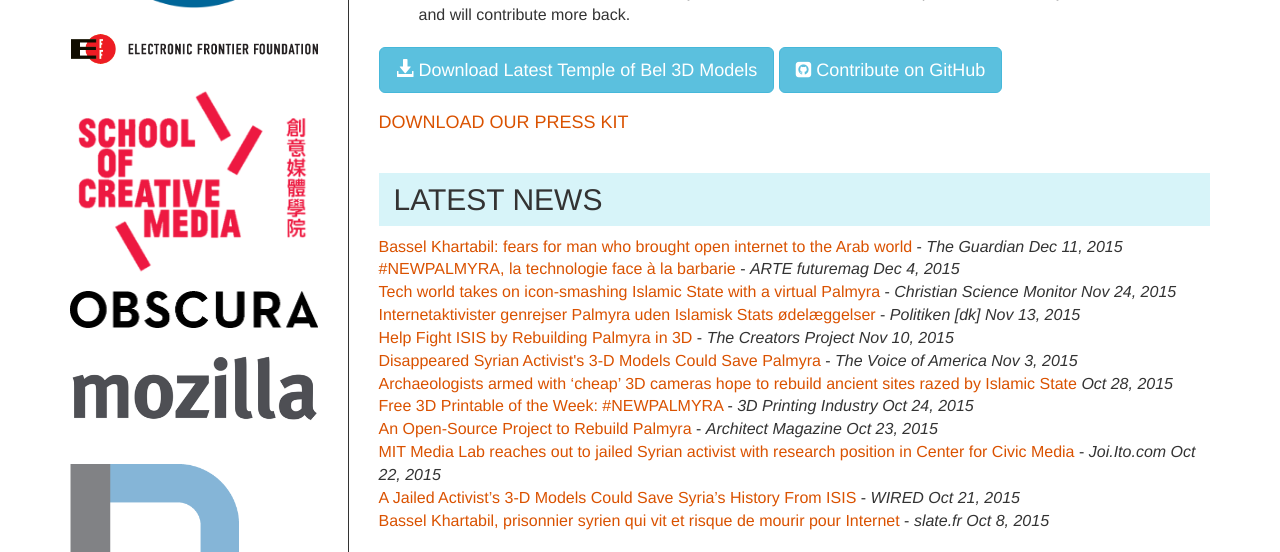
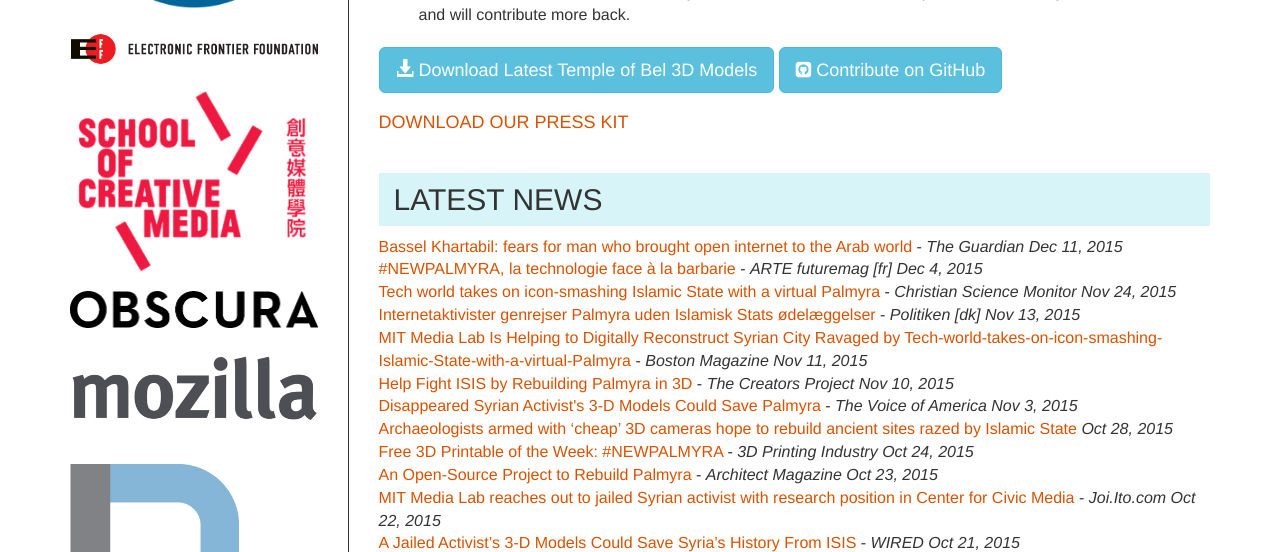
Before and after one commit to YasserMustafa/newpalmyra.org, a Jekyll site: the page built from index.html, in a window 1280 px wide and 1400 px high, scrolled down 1359 px. Shown: the top 552 px of the window. Built offline with Jekyll 4.4.1, drawn with Linux system fonts in a browser that asks for light colours; nearby versions of some CDN libraries; some of the changed text lies outside the part shown; grey boxes are pictures that could not be loaded.

Commit message:
added new slider image, and new articles

```diff
--- a/_includes/featured-project-slider.html
+++ b/_includes/featured-project-slider.html
@@ -44,6 +44,13 @@
                 <li>
                   <div class="views-field views-field-field-project-images">
                     <div class="field-content">
+                      <img typeof="foaf:Image" src="/sites/default/files/images/featured_project_slider/secondlife.jpg" width="1024" height="700" />
+                    </div>
+                  </div>
+                </li>
+                <li>
+                  <div class="views-field views-field-field-project-images">
+                    <div class="field-content">
                       <img typeof="foaf:Image" src="/sites/default/files/images/featured_project_slider/bel-5_0.jpg?itok=sW2GqLPF" width="1024" height="700" />
                     </div>
                   </div>
--- a/_includes/news.html
+++ b/_includes/news.html
@@ -13,7 +13,9 @@
                   <div class="views-field views-field-title">
                     <span class="field-content">
                       <a href="http://www.theguardian.com/technology/2015/dec/11/bassel-khartabil-fears-for-man-who-brought-open-internet-to-the-arab-world">Bassel Khartabil: fears for man who brought open internet to the Arab world</a>
-                      - <em>The Guardian</em> <em>Dec 11, 2015</em>
+                      -
+                      <em>The Guardian</em>
+                      <em>Dec 11, 2015</em>
                     </span>
                   </div>
                 </li>
@@ -53,6 +57,17 @@
                   </div>
                 </li>
 
+				<li class="views-row views-row-1 views-row-odd views-row-first">
+                  <div class="views-field views-field-title">
+                    <span class="field-content">
+                      <a href="http://www.bostonmagazine.com/arts-entertainment/blog/2015/11/10/mit-media-lab-new-palmyra-project/">MIT Media Lab Is Helping to Digitally Reconstruct Syrian City Ravaged by Tech-world-takes-on-icon-smashing-Islamic-State-with-a-virtual-Palmyra</a>
+                      -
+                      <em>Boston Magazine</em>
+                      <em>Nov 11, 2015</em>
+                    </span>
+                  </div>
+                </li>
+
                 <li class="views-row views-row-1 views-row-odd views-row-first">
                   <div class="views-field views-field-title">
                     <span class="field-content">
@@ -63,6 +78,7 @@
                     </span>
                   </div>
                 </li>
+
                 <li class="views-row views-row-1 views-row-odd views-row-first">
                   <div class="views-field views-field-title">
                     <span class="field-content">
@@ -75,6 +91,7 @@
                     </span>
                   </div>
                 </li>
+
                 <li class="views-row views-row-2 views-row-even">
                   <div class="views-field views-field-title">
                     <span class="field-content">
@@ -85,6 +102,7 @@
                     </span>
                   </div>
                 </li>
+
                 <li class="views-row views-row-4 views-row-even">
                   <div class="views-field views-field-title">
                     <span class="field-content">
@@ -95,6 +113,7 @@
                     </span>
                   </div>
                 </li>
+
                 <li class="views-row views-row-5 views-row-odd">
                   <div class="views-field views-field-title">
                     <span class="field-content">
@@ -105,6 +124,7 @@
                     </span>
                   </div>
                 </li>
+
                 <li class="views-row views-row-6 views-row-even">
                   <div class="views-field views-field-title">
                     <span class="field-content">
@@ -117,6 +137,7 @@
                     </span>
                   </div>
                 </li>
+
                 <li class="views-row views-row-7 views-row-odd">
                   <div class="views-field views-field-title">
                     <span class="field-content">
@@ -129,6 +150,7 @@
                     </span>
                   </div>
                 </li>
+
                 <li class="views-row views-row-8 views-row-even views-row-last">
                   <div class="views-field views-field-title">
                     <span class="field-content">
@@ -136,12 +158,16 @@
                         Bassel Khartabil, prisonnier syrien qui vit et risque de mourir pour Internet
                       </a>
                       -
-                      <em>slate.fr</em>
+                      <em>slate.fr [fr]</em>
                       <em>Oct 8, 2015</em>
                     </span>
                   </div>
                 </li>
+
               </ul>
+              <iframe src="https://player.vimeo.com/video/146124282" width="832" height="468" frameborder="0" webkitallowfullscreen mozallowfullscreen allowfullscreen></iframe>
+				<p><a href="https://vimeo.com/146124282">Barry Threw at ProtoCultural Paris 2015 - New Palmyra</a>.</p>
+
               <iframe width="832" height="468" src="https://www.youtube.com/embed/EZkLb01JCiw?rel=0&amp;showinfo=0" frameborder="0" allowfullscreen style="margin-top: 10px;"></iframe>
 
               <iframe width="832" height="468" src="https://www.youtube.com/embed/6Q99ymWV2BA?rel=0&amp;showinfo=0" frameborder="0" allowfullscreen style="margin-top: 10px;"></iframe>
```
Also changed, not shown: other parts of _includes/news.html (+3 -1 lines), sites/default/files/images/featured_project_slider/secondlife.jpg (added).
